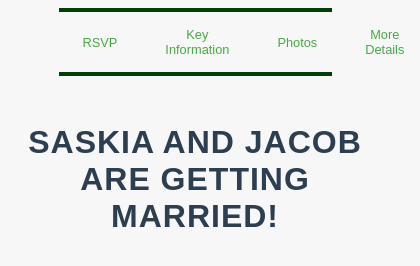
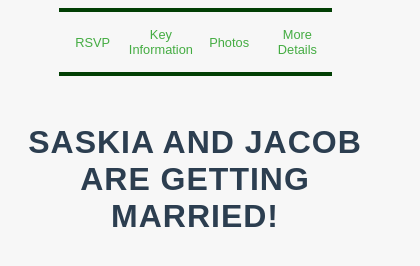
Before and after one commit to js-get-married/js-get-married.github.io, a plain HTML site: page index.html in a window 390 px wide. Shown: the whole page, 420 px wide, since content can reach past the window. Drawn offline with Linux system fonts and the light colour scheme.

Commit message:
Tweaked to work on phones better. Looks OK using devtools

```diff
--- a/styles.css
+++ b/styles.css
@@ -10,7 +10,7 @@ body, html {
     color: #333;
 
     display: grid;
-    grid-template-rows: 10vh 90vh; /* 15% for the top bar, remaining for main content */
+    grid-template-rows: 10vh 85vh; /* 15% for the top bar, remaining for main content */
     height: 100vh; /* Full viewport height */
     /* Global
     display: flex;
@@ -42,6 +42,7 @@ body, html {
 
 /* Navbar container styling */
 .navbar {
+    grid-row:2;
     position: absolute;
     display: flex; /* keeps buttons in middle?*/
 
@@ -65,20 +66,22 @@ body, html {
 
 .navbar:before {
     top: 1vh; /* Position top bar */
+    grid-row: 1;
 }
 
 .navbar:after {
     bottom: 1vh; /* Position bottom bar */
+
+    grid-row: 3;
 }
 
 /* Button styling */
 .navbar button {
+    height: 50%;
     flex: 1;
     color: #059203bd;
     background-color: transparent;
     border: none;
-    padding: 0.5rem 1rem;
-    margin: 0 0.5rem; /* Adds space between buttons and navbar edges */
     border-radius: 5px;
     font-size: clamp(0.8rem, 1.5vw, 1.2rem);
     text-align: center;
```
